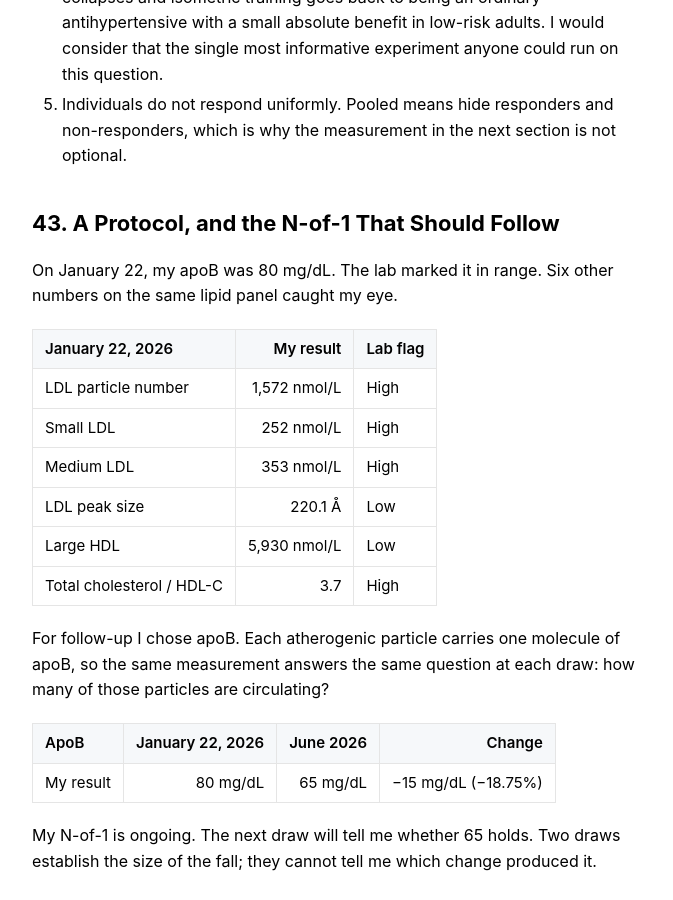
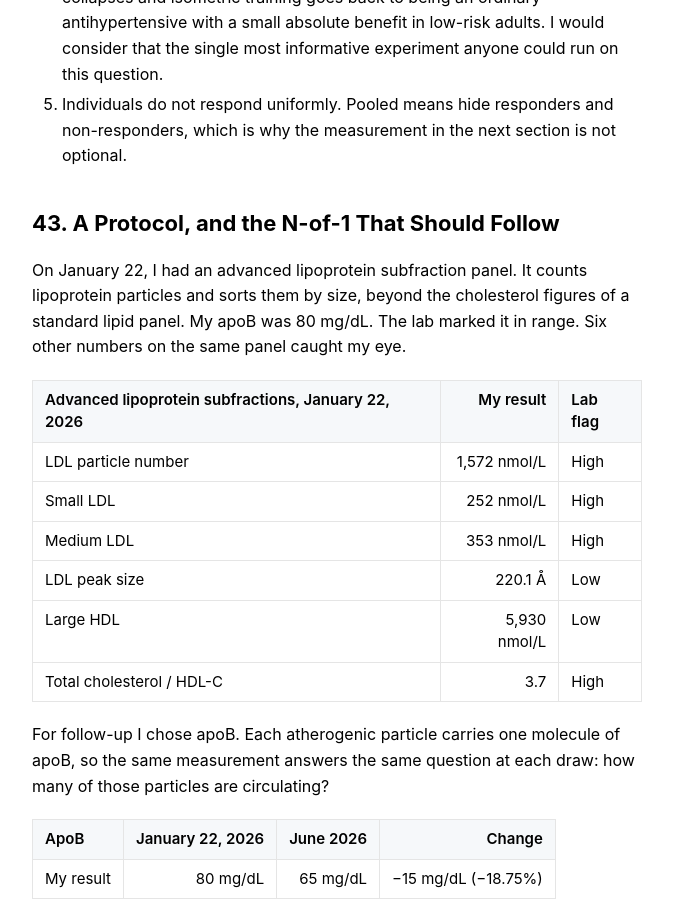
Before and after one commit to elemer1/elemer1.github.io, a Jekyll site: the page built from _markdown/The Particle and the Pressure.md, in a window 1280 px wide and 900 px high, scrolled down 93745 px. Shown: the whole window, without its empty margins (303-976 px from the left). Built offline with Jekyll 4.4.1, drawn with Linux system fonts in a browser that asks for light colours.

Commit message:
Name the January test as an advanced lipoprotein subfraction panel
Co-Authored-By: Claude Opus 5.5 <noreply@anthropic.com>
Claude-Session: https://claude.ai/code/session_01VD8x5zSdVdDcnkGDb6zfzM

```diff
--- a/_markdown/The Particle and the Pressure.md
+++ b/_markdown/The Particle and the Pressure.md
@@ -1083,9 +1083,9 @@ What would make this wrong is worth stating as falsifiable checkpoints, because
 
 ## 43. A Protocol, and the N-of-1 That Should Follow
 
-On January 22, my apoB was 80 mg/dL. The lab marked it in range. Six other numbers on the same lipid panel caught my eye.
-
-| January 22, 2026 | My result | Lab flag |
+On January 22, I had an advanced lipoprotein subfraction panel. It counts lipoprotein particles and sorts them by size, beyond the cholesterol figures of a standard lipid panel. My apoB was 80 mg/dL. The lab marked it in range. Six other numbers on the same panel caught my eye.
+
+| Advanced lipoprotein subfractions, January 22, 2026 | My result | Lab flag |
 |---|---:|---|
 | LDL particle number | 1,572 nmol/L | High |
 | Small LDL | 252 nmol/L | High |
```
